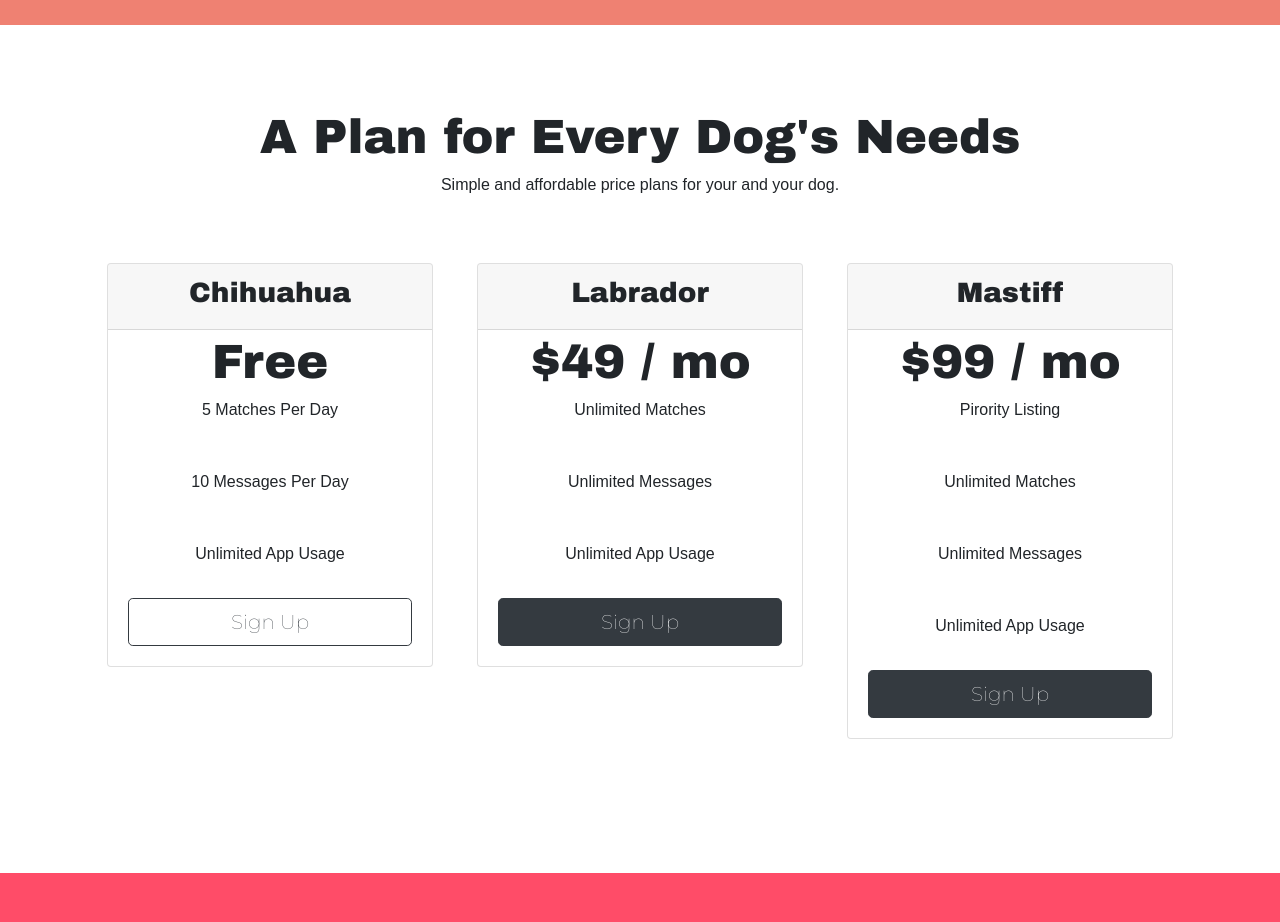
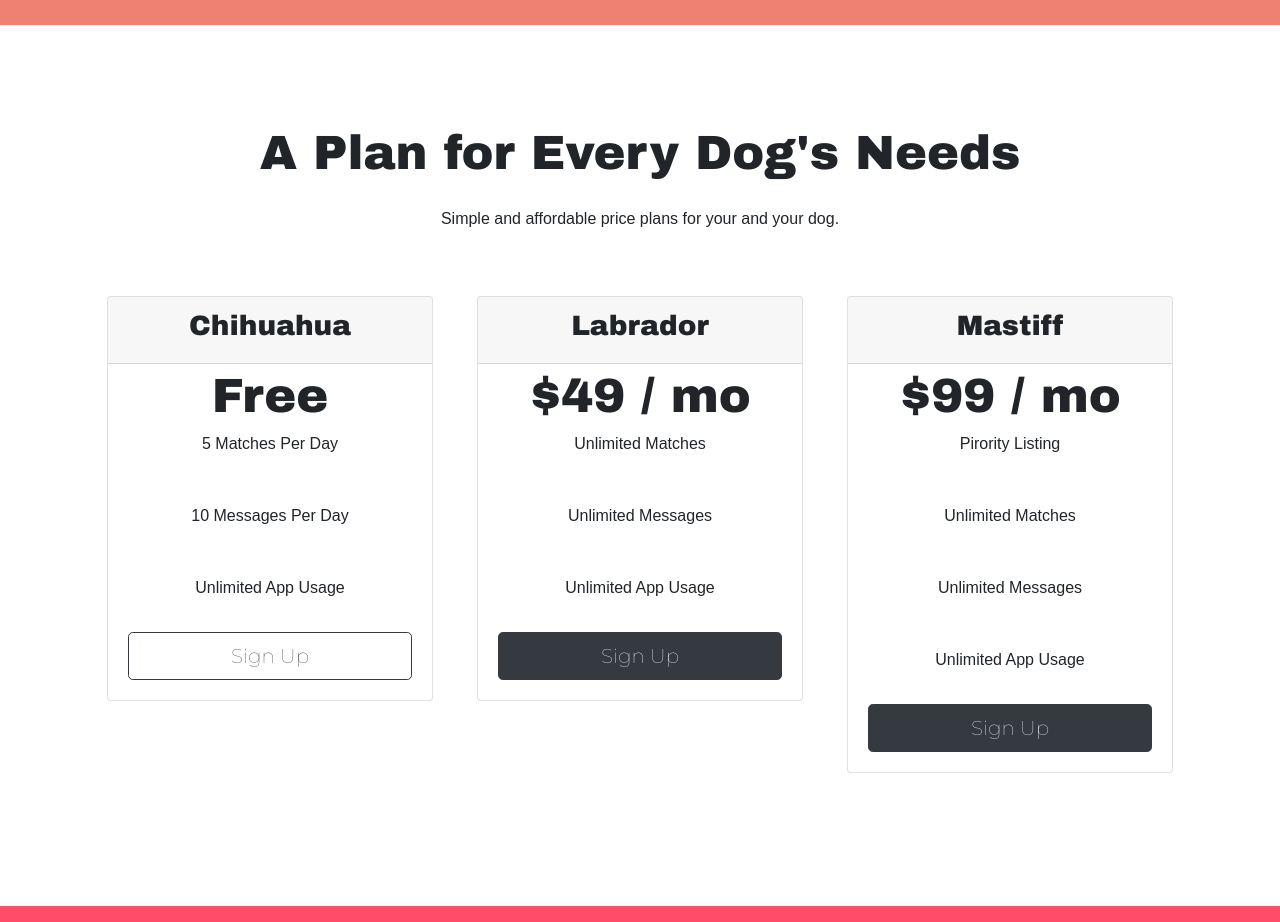
Before and after one commit to MunteanuMarian19/Tindog, a plain HTML site: page index.html in a window 1280 px wide. Shown: the part 1800-2722 px from the top of the page. Drawn offline with nearby package versions, Linux system fonts and the light colour scheme; a web font is replaced by a local one.

Commit message:
updating: .section-heading-line-height: 1.5rem;

```diff
--- a/css/styles.css
+++ b/css/styles.css
@@ -23,7 +23,7 @@ p {
 
 .section-heading {
   font-size: 3rem;
-  line-height: 1.5rem;
+  /*line-height: 1.5rem;*/
 }
 
 /* Containers */
```
